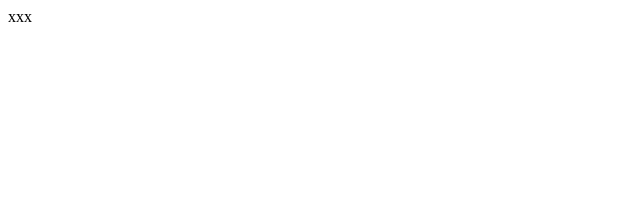
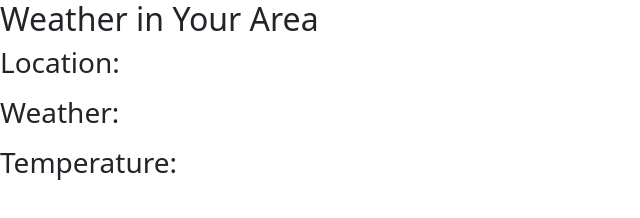
Before and after one commit to WengranXiao/Chrome_Extension, a plain HTML site: page index.html in a window 1280 px wide. Shown: the whole page, without its empty margins (0-640 px from the left). Drawn offline with nearby package versions, Linux system fonts and the light colour scheme.

Commit message:
Update index.html

```diff
--- a/index.html
+++ b/index.html
@@ -1 +1,20 @@
-xxx
+<!DOCTYPE html>
+<html>
+<head>
+    <title>Weather in Your Area</title>
+    <meta charset="utf-8">
+    <link href="https://cdn.jsdelivr.net/npm/bootstrap@5.1.3/dist/css/bootstrap.min.css" rel="stylesheet">
+</head>
+<body>
+
+  <h2>Weather in Your Area</h2>
+  <h3>Location:</h3>
+  <p id="location"></p>
+  <h3>Weather:</h3>
+  <p id="weather"></p>
+  <h3>Temperature:</h3>
+  <p id="temperature"></p>
+
+</body>
+<script src="script.js"></script>
+</html>
```
